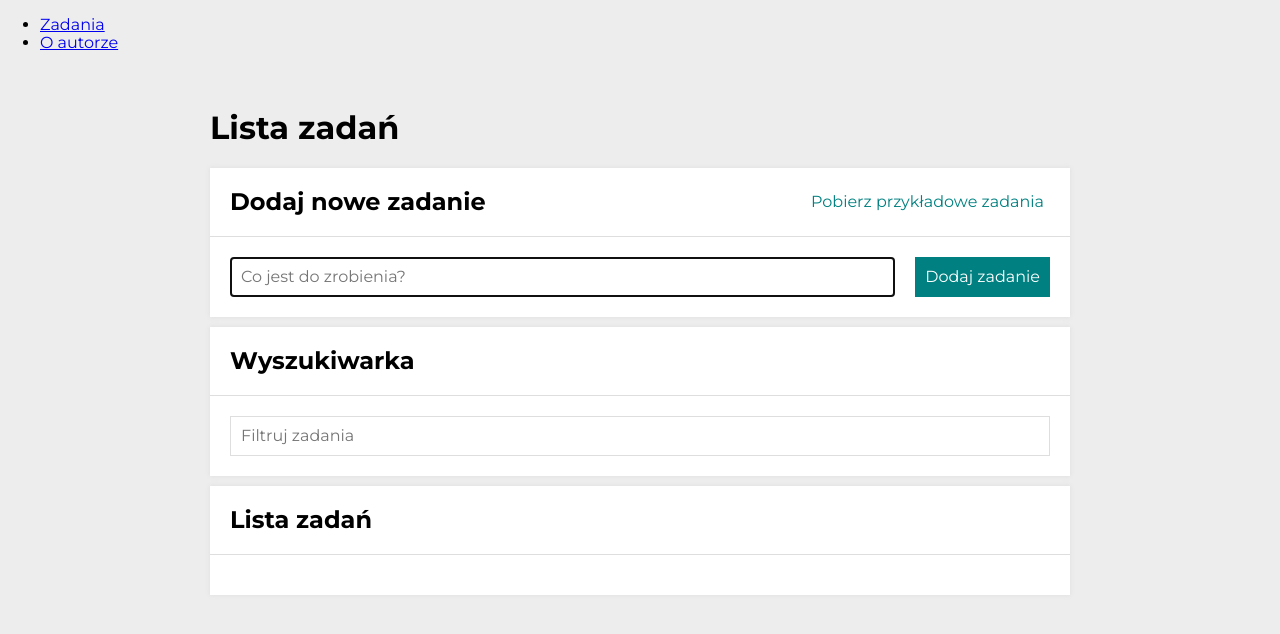
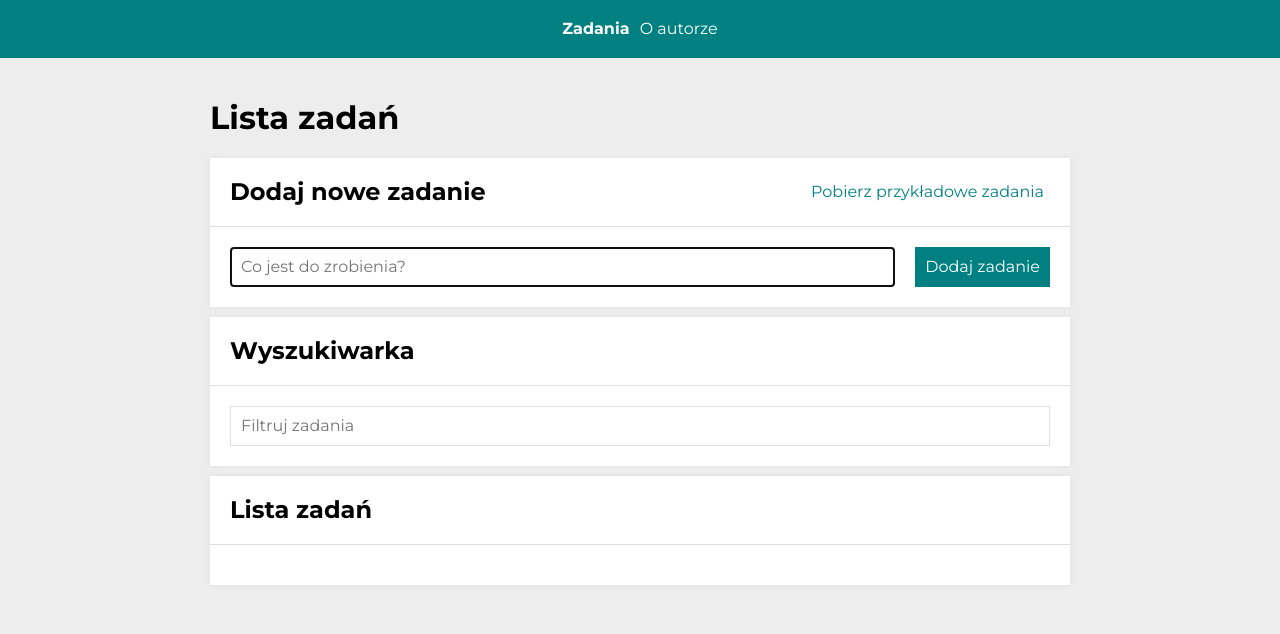
Before and after one commit to krystian-kazmierczak/todo-list-react, a React (Create React App) app: page /#/zadania in a window 1280 px wide. Shown: the top 634 px of the page. Built offline with nearby package versions, Linux system fonts and the light colour scheme.

Commit message:
Navigation component added

```diff
--- a/src/App.js
+++ b/src/App.js
@@ -1,19 +1,12 @@
-import { HashRouter, Link, Redirect, Route, Switch } from "react-router-dom";
+import { HashRouter, Redirect, Route, Switch } from "react-router-dom";
 import AuthorPage from "./features/author/AuthorPage";
 import TaskPage from "./features/tasks/TaskPage";
 import TasksPage from "./features/tasks/TasksPage";
+import Navigation from "./Navigation";
 
 const App = () => (
   <HashRouter>
-    <nav>
-      <ul>
-        <li>
-          <Link to="/zadania">Zadania</Link>
-        </li>
-        <li>
-          <Link to="/autor">O autorze</Link>
-        </li>
-      </ul>
+    <Navigation />
     <Switch>
       <Route path="/zadania/:id">
         <TaskPage />
@@ -28,7 +21,6 @@ const App = () => (
         <Redirect to="/zadania" />
       </Route>
     </Switch>
-    </nav>
   </HashRouter>
 );
 
--- /dev/null
+++ b/src/Navigation/index.js
@@ -0,0 +1,16 @@
+import { Item, List, StyledNav, StyledNavLink } from "./styled";
+
+const Navigation = () => (
+    <StyledNav>
+        <List>
+            <Item>
+                <StyledNavLink to="/zadania">Zadania</StyledNavLink>
+            </Item>
+            <Item>
+                <StyledNavLink to="/autor">O autorze</StyledNavLink>
+            </Item>
+        </List>
+    </StyledNav>
+);
+
+export default Navigation
--- /dev/null
+++ b/src/Navigation/styled.js
@@ -0,0 +1,50 @@
+import { NavLink } from "react-router-dom";
+import styled from "styled-components";
+
+const activeClassName = "active";
+
+export const StyledNav = styled.nav`
+  background-color: ${({ theme }) => theme.colors.teal};
+`;
+
+export const List = styled.ul`
+  list-style: none;
+  display: flex;
+  margin: 0;
+  padding: 20px;
+  justify-content: center;
+`;
+
+export const Item = styled.li`
+  padding: 0 5px;
+  position: relative;
+
+  &::after {
+    content: "";
+    display: block;
+    position: absolute;
+    left: 0;
+    bottom: 0;
+    width: 100%;
+    height: 0.9px;
+    user-select: none;
+    background-color: ${({ theme }) => theme.colors.white};
+    transform: scale(0, 1);
+    transition: transform 0.3s ease;
+    transform-origin: 0% 100%;
+  }
+
+  &:hover::after {
+    transform: scale(1, 1);
+  }
+`;
+
+export const StyledNavLink = styled(NavLink).attrs(() => ({ activeClassName }))`
+  text-decoration: none;
+  color: ${({ theme }) => theme.colors.white};
+  user-select: none;
+
+  &.${activeClassName} {
+    font-weight: bold;
+  }
+`;
```
Lines whose indentation alone changed are shown as unchanged.
